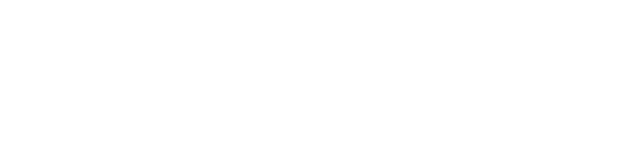
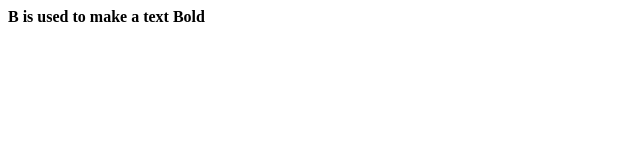
Before and after one commit to Talha-24/Practice-PF001, a plain HTML site: page index.html in a window 1280 px wide. Shown: the whole page, without its empty margins (0-640 px from the left). Drawn offline with Linux system fonts and the light colour scheme.

Commit message:
Modified HTML

```diff
--- a/index.html
+++ b/index.html
@@ -6,6 +6,8 @@
     <title>Practice-001</title>
 </head>
 <body>
-
+    <header>
+        <b>B is used to make a text Bold</b>
+    </header>
 </body>
 </html>
```
